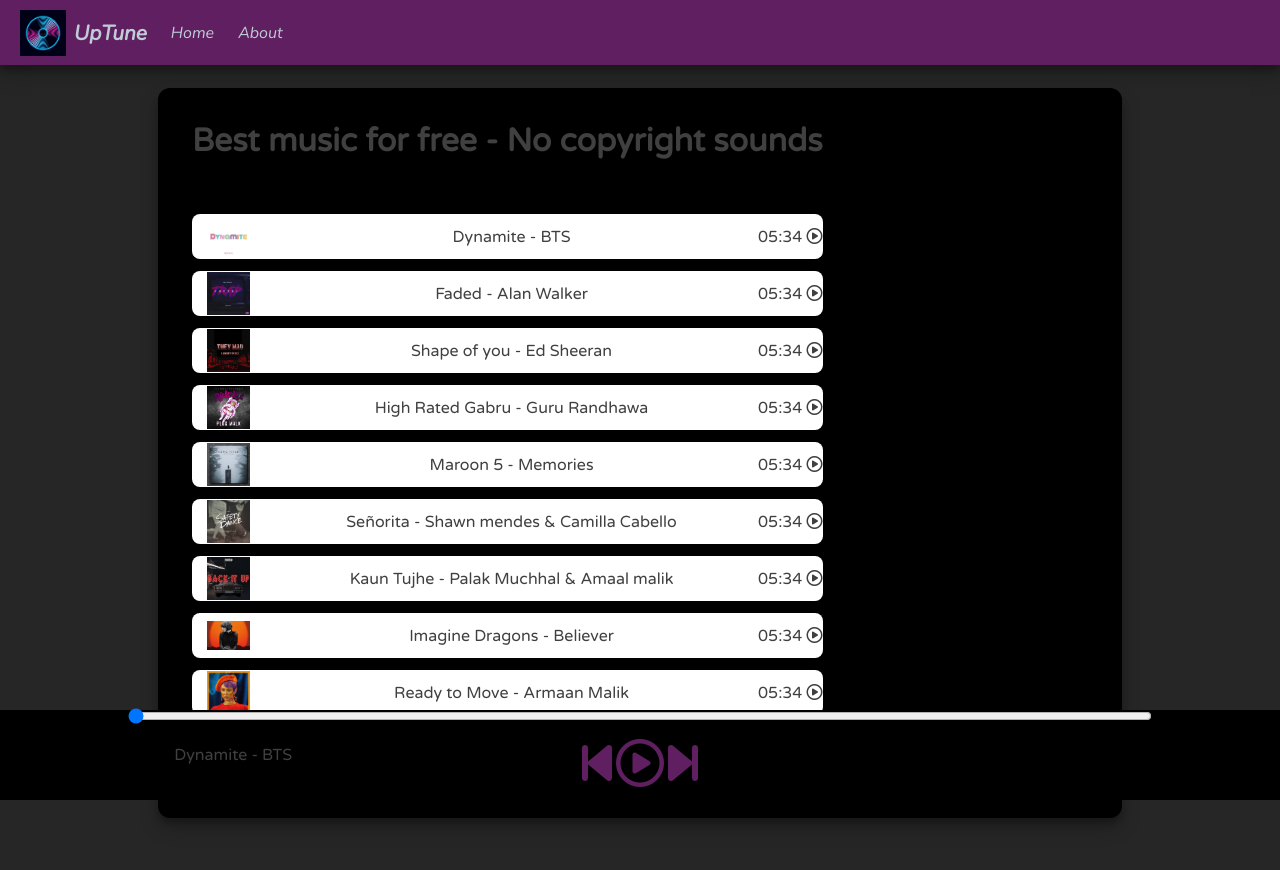
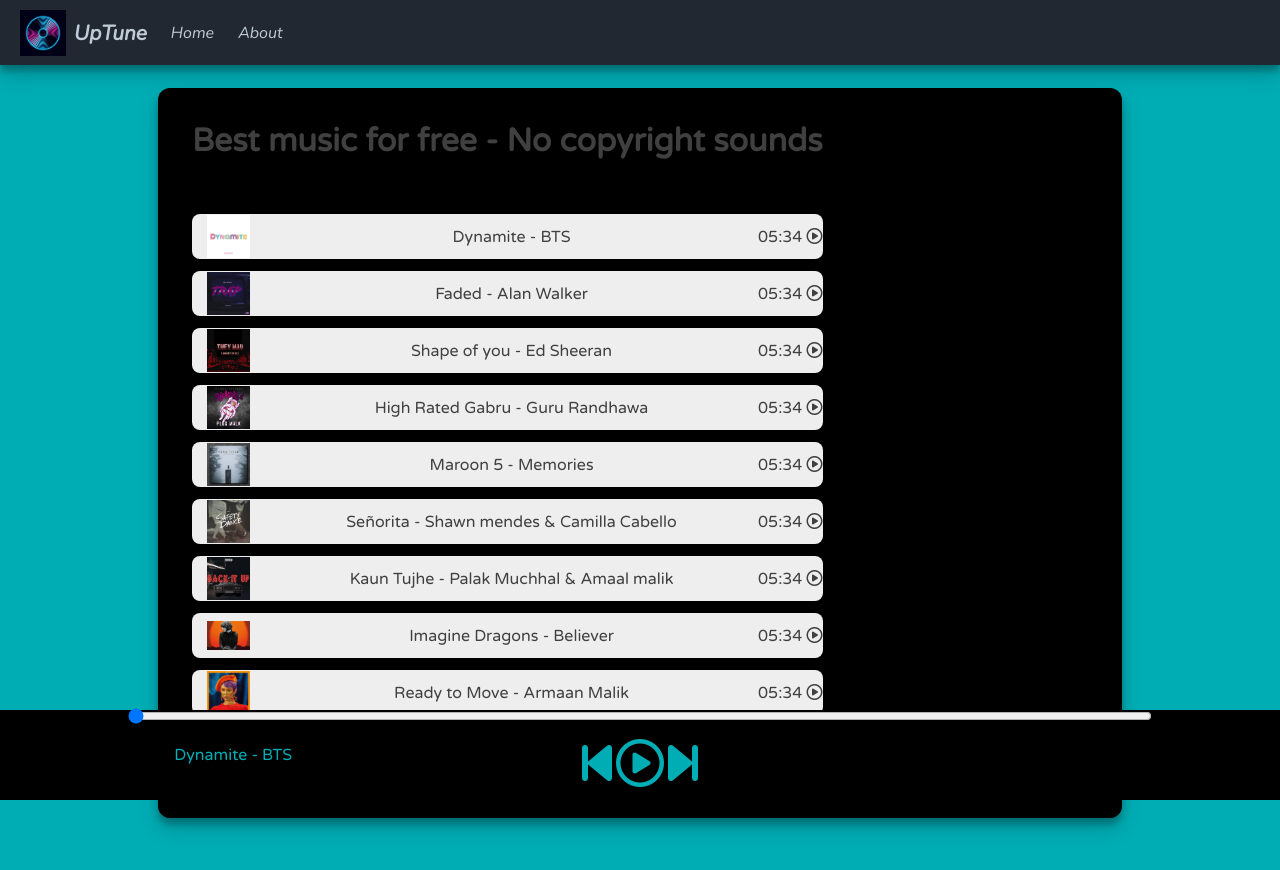
Before and after one commit to BhaktiJ338/UpTuneMusic.github.io, a plain HTML site: page index.html in a window 1280 px wide. Drawn offline with nearby package versions, Linux system fonts and the light colour scheme.

Commit message:
Update style.css

```diff
--- a/style.css
+++ b/style.css
@@ -1,6 +1,6 @@
 @import url('https://fonts.googleapis.com/css2?family=Nunito:ital,wght@1,300&family=Varela+Round&display=swap');
 body{
-    background-color: rgb(38, 38, 38);
+    background-color: #00ADB5;
 }
 *{
     margin: 0;
@@ -16,7 +16,7 @@
     align-items: center;
     list-style-type: none;
     height: 65px;
-    background-color: rgb(96, 31, 96);
+    background-color: #222831;
     color: rgb(191, 203, 214);
 }
 nav ul li{
@@ -51,7 +51,7 @@
     position: sticky;
     height: 90px;
     background-color: #000000;
-    color: rgb(64, 64, 64);
+    color: #00ADB5;
     bottom: 0;
     display: flex;
     justify-content: center;
@@ -63,7 +63,7 @@
 }
 .icons i{
     cursor: pointer;
-    color: #601F60;
+    color: #00ADB5;
 }
 #myProgressBar{
     width: 80vw;
@@ -73,7 +73,7 @@
     box-shadow: 0 10px 20px rgba(0,0,0,0.19), 0 6px 6px rgba(0,0,0,0.23);
     height: 45px;
     display: flex;
-    background-color: white;
+    background-color: #EEEEEE;
     border-radius: 8px;
     margin: 12px 0;
     justify-content: space-between;
```
